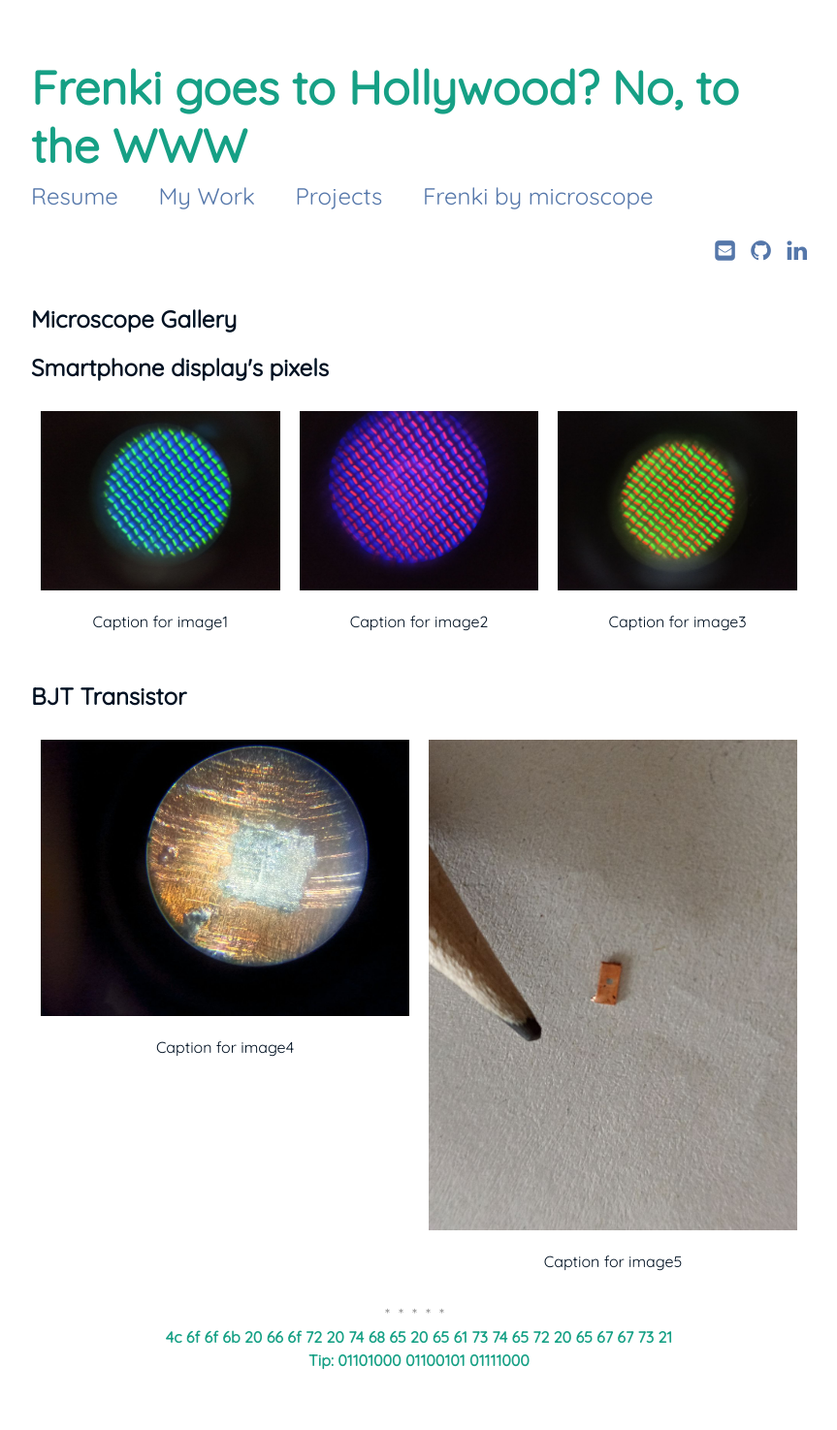
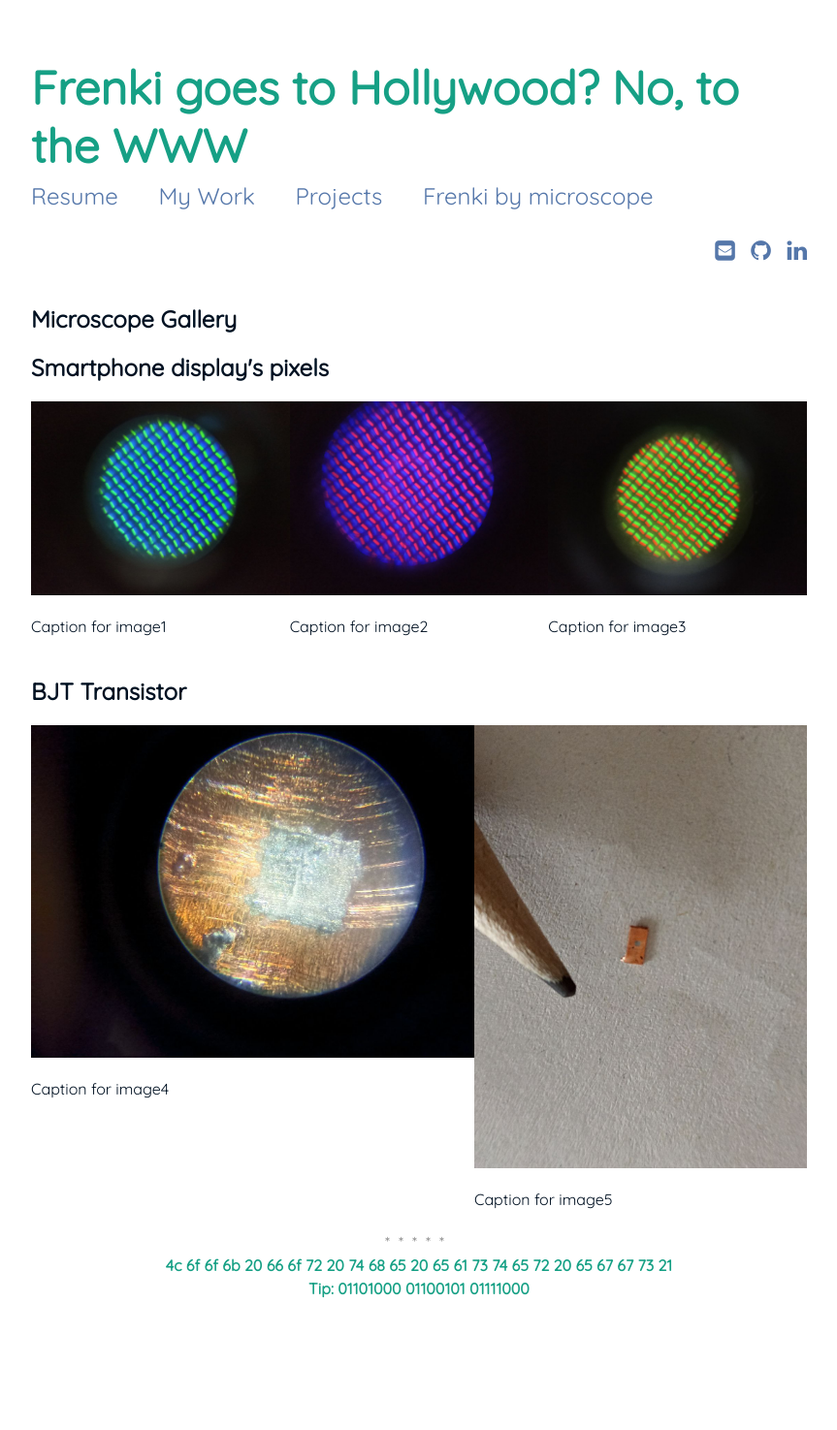
Before and after one commit to FreShq99/frenkishqepa.com, a Jekyll site: the page built from gallery.html, in a window 1280 px wide. Shown: the whole page at 97% size, without its empty margins (208-1071 px from the left). Built offline with Jekyll 4.4.1, drawn with Linux system fonts in a browser that asks for light colours; after the commit the page ends 1401 px from its top, so only the background shows below that.

Commit message:
Update main.css

```diff
--- a/assets/css/main.css
+++ b/assets/css/main.css
@@ -228,15 +228,19 @@
 
   /* Grid layout */
   .row {
-    display: flex;
-    flex-wrap: wrap;
-  }
+  display: flex;
+}
 
-  .column {
-    flex: 1;
-    padding: 10px;
-    text-align: center;
-  }
+.column img {
+  height: auto;
+  width: 100%;
+}
+
+.row::before,
+.row::after {
+  content: "";
+  flex: auto;
+}
 
   @media only screen and (max-width: 600px) {
     .column {
```
